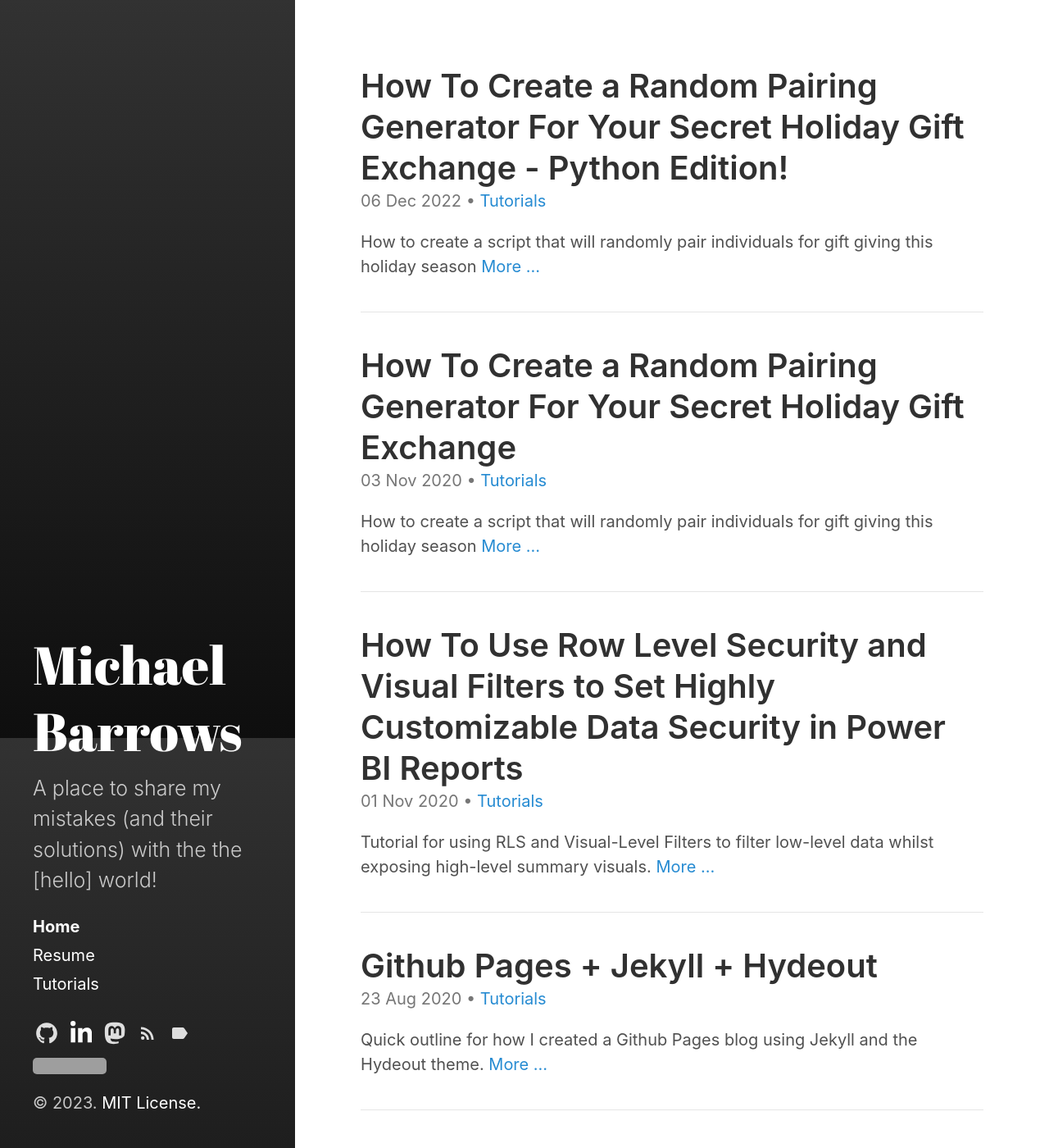
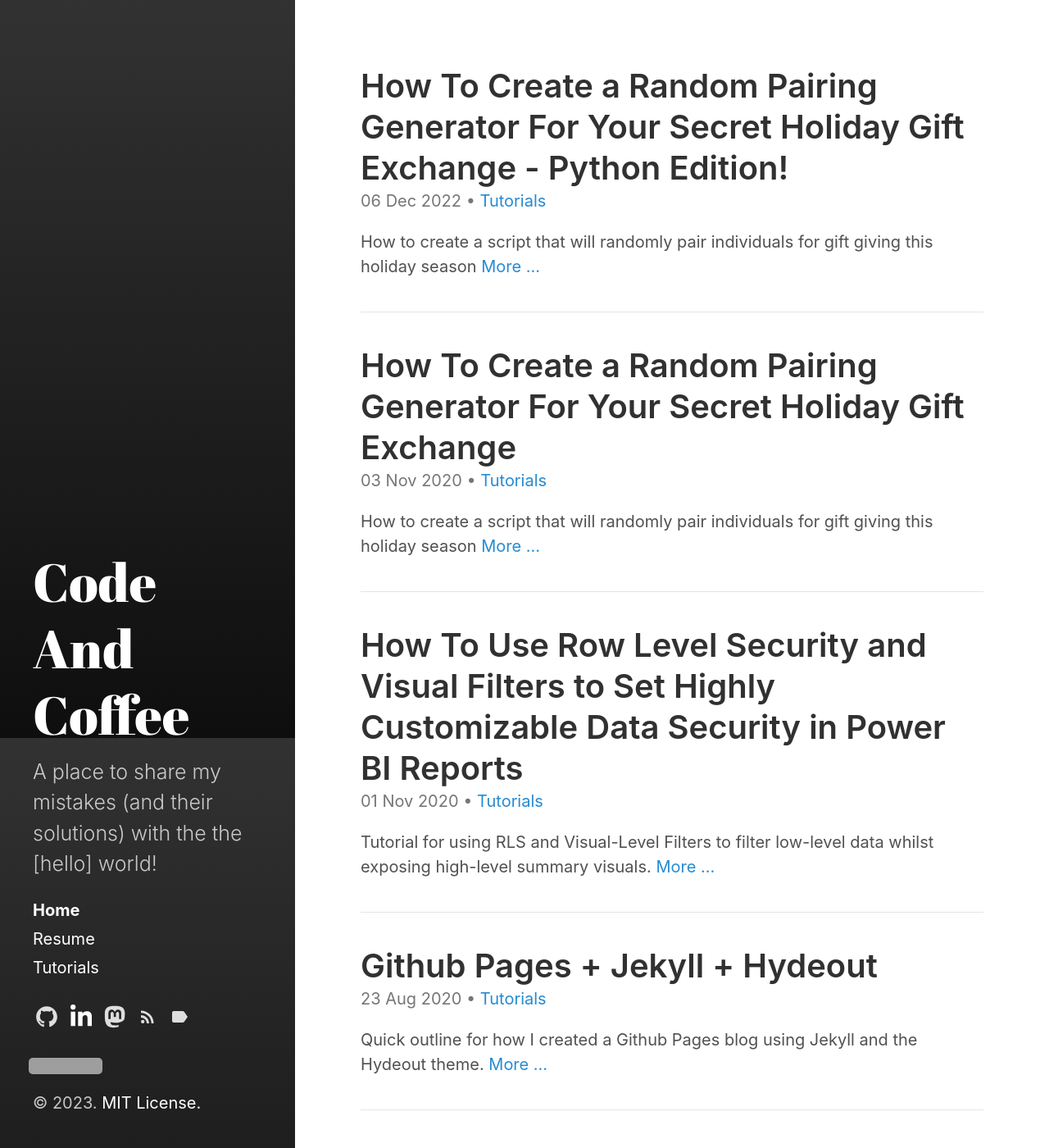
Before and after one commit to M-Barrows/Home, a Jekyll site: the page built from index.html, in a window 1280 px wide and 1400 px high. Shown: the whole window at 82% size. Built offline with Jekyll 4.4.1, drawn with Linux system fonts in a browser that asks for light colours; the list of posts is cut into pages by our own code; grey boxes are pictures that could not be loaded.

Commit message:
update visitor count for mobile view

```diff
--- a/_config.yml
+++ b/_config.yml
@@ -3,7 +3,7 @@
 highlighter:      rouge
 
 # Setup
-title:            'Michael Barrows'
+title:            'Code And Coffee'
 tagline:          'Blog'
 description:      'A place to share my mistakes (and their solutions) with the the [hello] world!'
 url:              http://blog.codecoffee.org
--- a/_includes/sidebar.html
+++ b/_includes/sidebar.html
@@ -17,6 +17,6 @@
   {% endif %}
 
   {% include sidebar-icon-links.html %}
-  <a href="https://visitorbadge.io/status?path=https%3A%2F%2FM-Barrows.github.io%2FHome%2F"><img src="https://api.visitorbadge.io/api/combined?path=https%3A%2F%2FM-Barrows.github.io%2FHome%2F&label=Visitors%20(24h%2FTotal)&labelColor=%23444444&countColor=%23268bd2&style=flat-square&labelStyle=none" /></a>
+  <nav id="sidebar-pageview-links"><a href="https://visitorbadge.io/status?path=https%3A%2F%2FM-Barrows.github.io%2FHome%2F"><img src="https://api.visitorbadge.io/api/combined?path=https%3A%2F%2FM-Barrows.github.io%2FHome%2F&label=Visitors%20(24h%2FTotal)&labelColor=%23444444&countColor=%23268bd2&style=flat-square&labelStyle=none" /></a></nav>
   {% include copyright.html %}
 </div>
--- a/_sass/hydeout/_layout.scss
+++ b/_sass/hydeout/_layout.scss
@@ -291,6 +291,17 @@
     margin-left: -0.25em;
   }
 }
+#sidebar-pageview-links {
+  flex-flow: row wrap;
+  justify-content: center;
+  margin-top: 1rem;
+  max-width: 100%;
+
+  @media (min-width: $large-breakpoint) {
+    justify-content: flex-start;
+    margin-left: -0.25em;
+  }
+}
 
 #sidebar nav > * {
   display: block;
```
